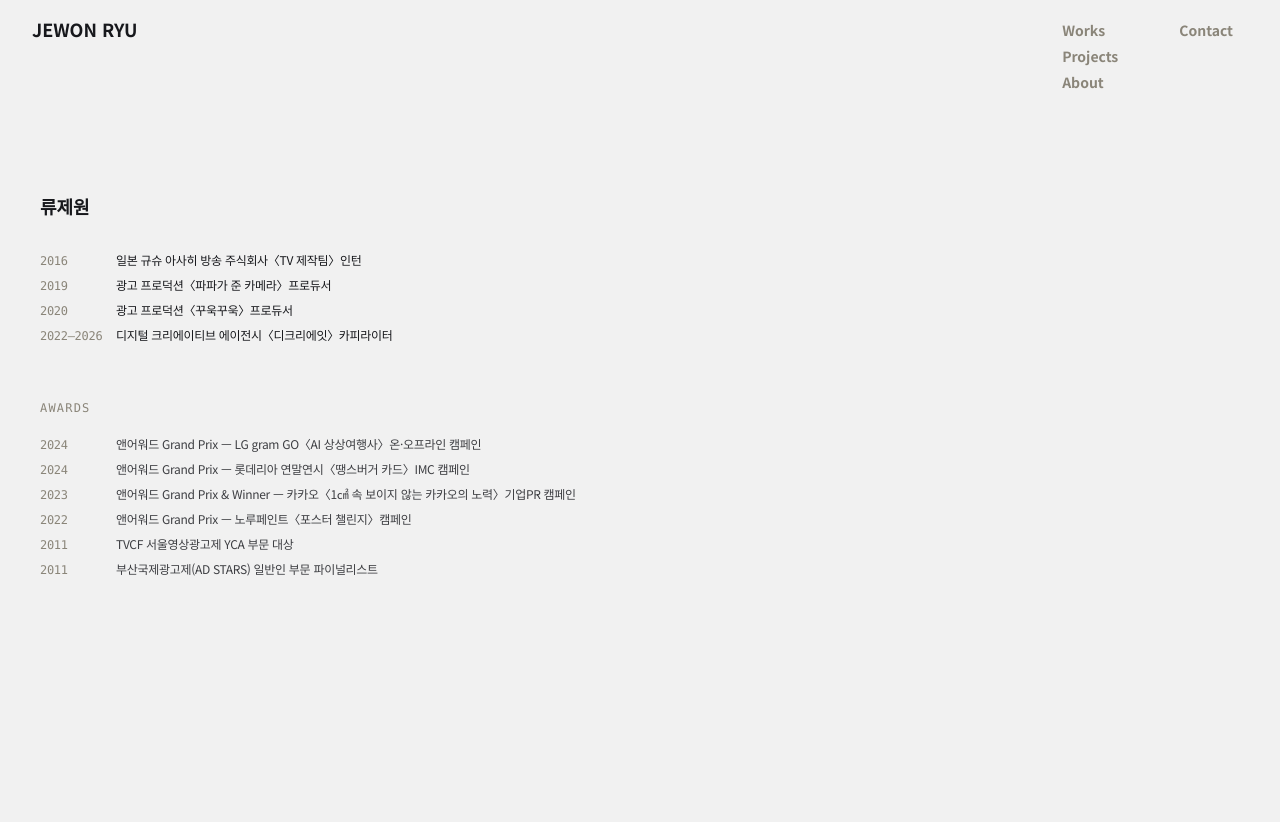
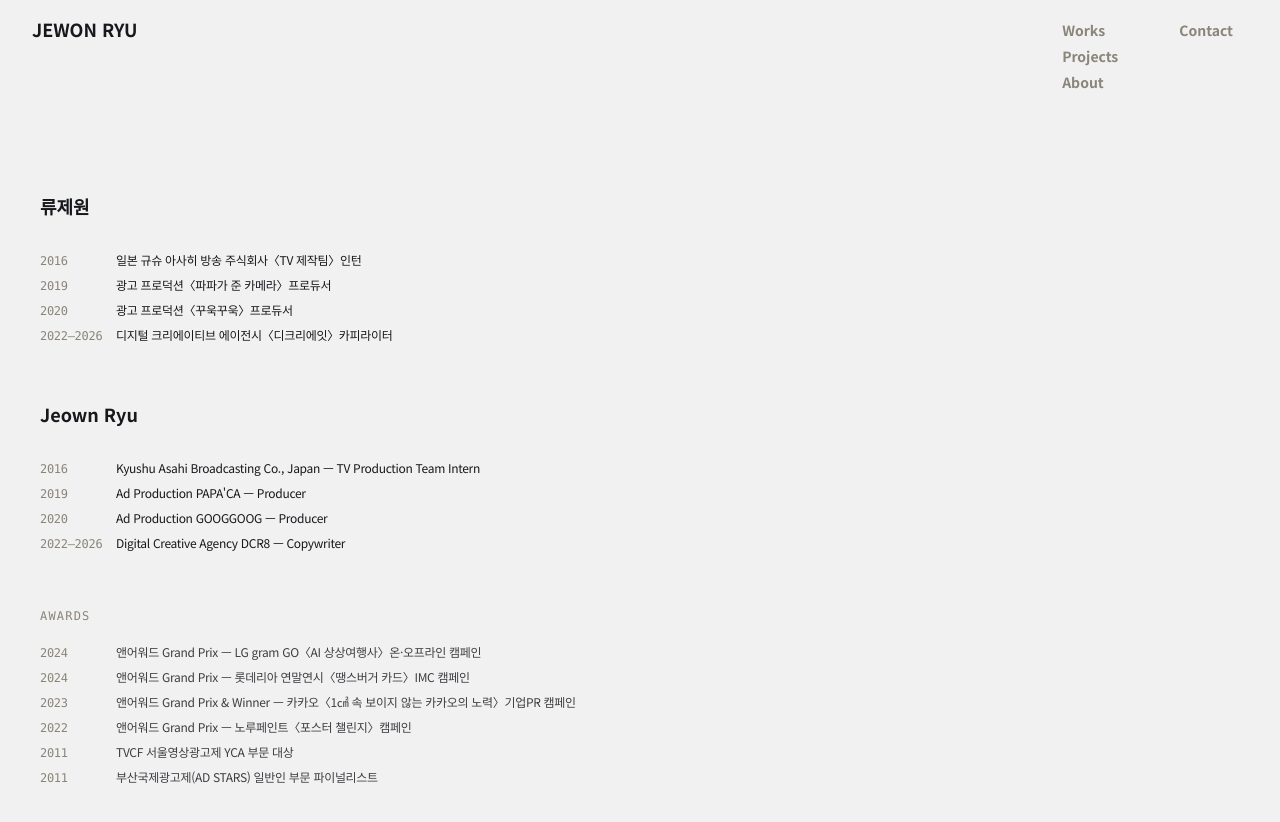
Before and after one commit to ryubyryu/portfolio, a Next.js app: page /about in a window 1280 px wide. Shown: the top 822 px of the page. Before the commit the page ends 800 px from the top, so only its background shows below. Built offline with nearby package versions, Linux system fonts and the light colour scheme.

Commit message:
Add English career section to About page
Translate the 류제원 career list into English, positioned above
Awards (which stays Korean). Uses the requested romanizations:
Jeown Ryu, PAPA'CA, GOOGGOOG, and DCR8.

```diff
--- a/app/(pages)/about/page.tsx
+++ b/app/(pages)/about/page.tsx
@@ -14,6 +14,19 @@ const career = [
   {
     period: "2022–2026",
     title: "디지털 크리에이티브 에이전시〈디크리에잇〉카피라이터",
+  },
+];
+
+const careerEn = [
+  {
+    period: "2016",
+    title: "Kyushu Asahi Broadcasting Co., Japan — TV Production Team Intern",
+  },
+  { period: "2019", title: "Ad Production PAPA'CA — Producer" },
+  { period: "2020", title: "Ad Production GOOGGOOG — Producer" },
+  {
+    period: "2022–2026",
+    title: "Digital Creative Agency DCR8 — Copywriter",
   },
 ];
 
@@ -62,6 +75,23 @@ export default function AboutPage() {
       </section>
 
       <section className="mt-14 max-w-4xl">
+        <h2 className="mb-8 font-body text-lg font-bold text-ink">
+          Jeown Ryu
+        </h2>
+
+        <ul className="space-y-2 text-xs tracking-tight">
+          {careerEn.map((item) => (
+            <li key={item.title} className="flex items-baseline gap-x-3">
+              <span className="w-16 shrink-0 font-mono text-stone">
+                {item.period}
+              </span>
+              <span className="flex-1 text-ink">{item.title}</span>
+            </li>
+          ))}
+        </ul>
+      </section>
+
+      <section className="mt-14 max-w-4xl">
         <h2 className="mb-5 font-mono text-xs uppercase tracking-widest text-stone">
           Awards
         </h2>
```
